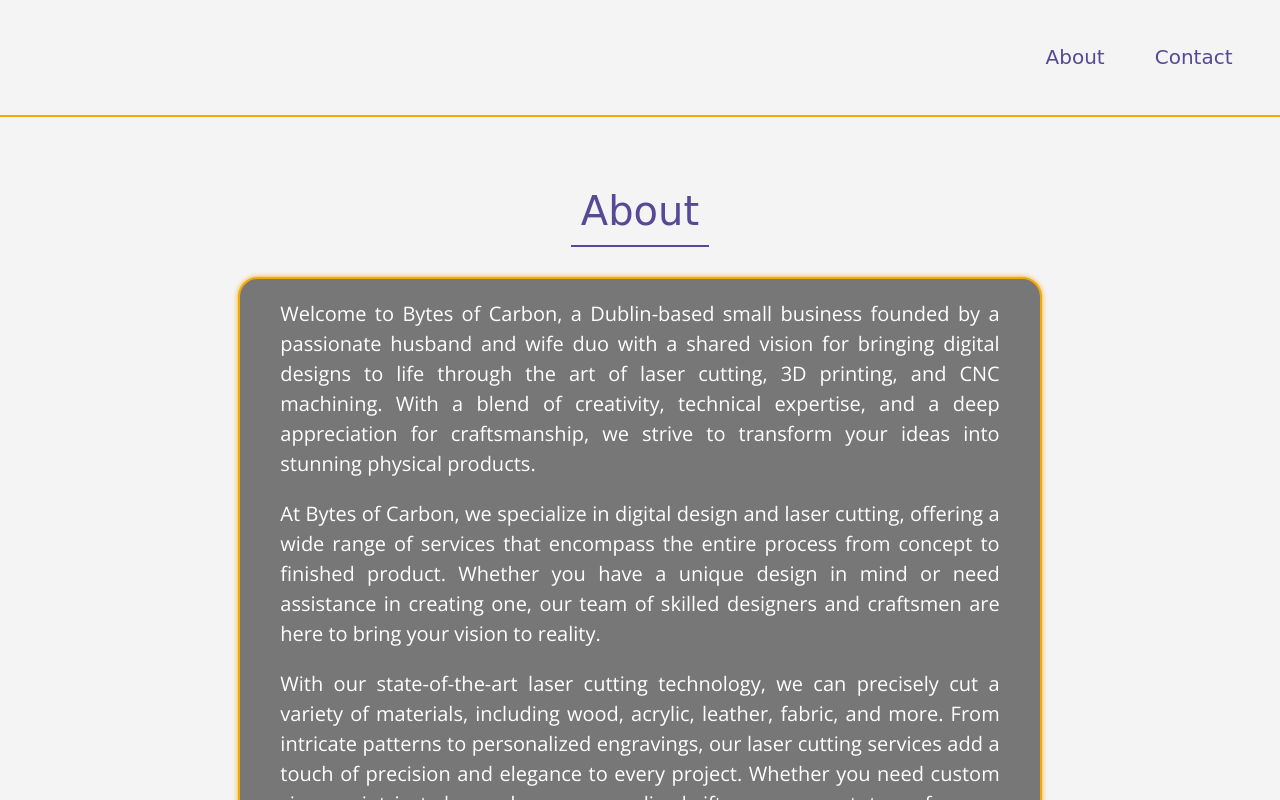
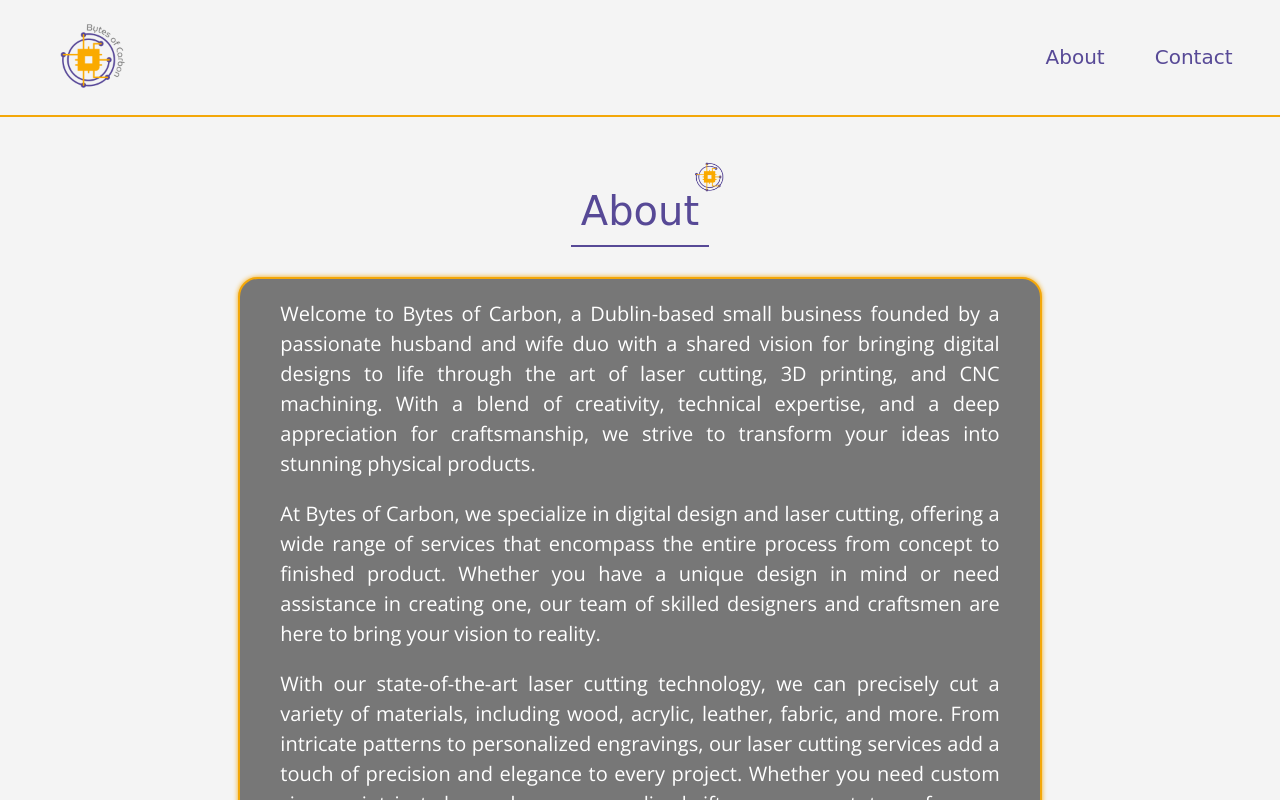
Before and after one commit to sam-timmins/bytes-of-carbon-site, a plain HTML site: page index.html in a window 1280 px wide. Shown: the top 800 px of the page. Drawn offline with nearby package versions, Linux system fonts and the light colour scheme; the site is published under a folder, as on GitHub Pages, so addresses that start at the root find nothing; a web font is replaced by a local one.

Commit message:
Change url of images

```diff
--- a/assets/css/index.css
+++ b/assets/css/index.css
@@ -76,7 +76,8 @@ hr {
 }
 
 .small-logo {
-    background-image: url("/assets/images/basic-logo.png");
+    /* background-image: url("/assets/images/basic-logo.png"); */
+    background-image: url("../images/basic-logo.png");
     height: 8rem;
     width: 8rem;
     background-position: center;
--- a/assets/css/navbar.css
+++ b/assets/css/navbar.css
@@ -17,7 +17,7 @@
 }
 
 .navbar-brand {
-    background-image: url("/assets/images/logo4x4.png");
+    background-image: url("../images/logo4x4.png");
     height: 10rem;
     width: 10rem;
     background-position: center;
```
